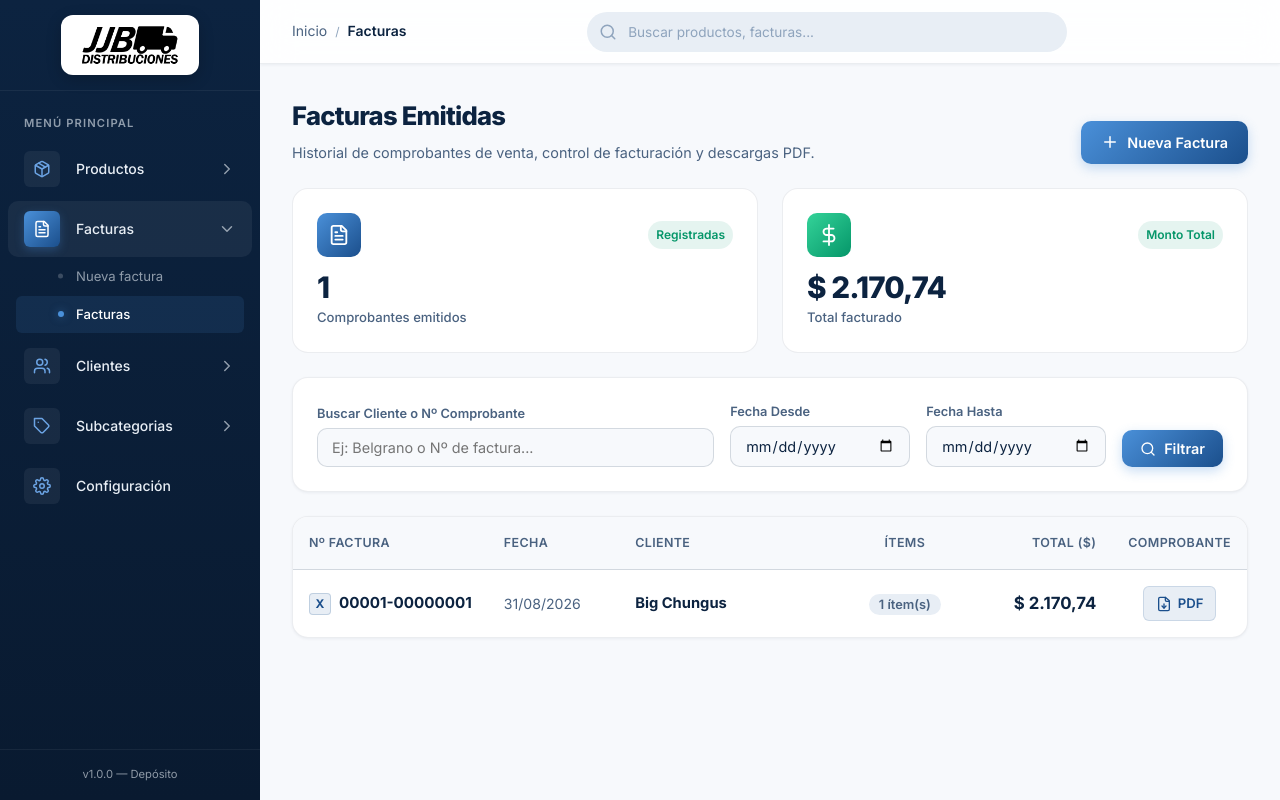
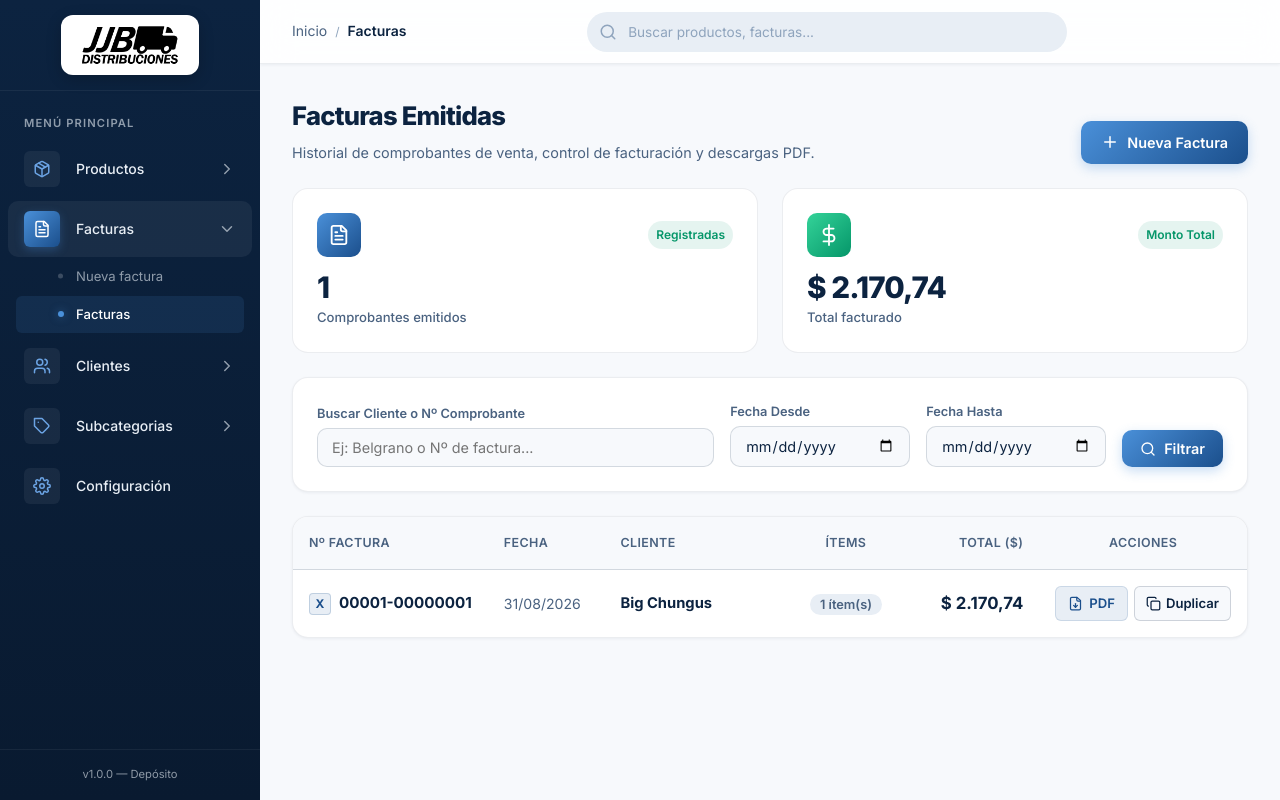
Before and after one commit to tomiingm/deposito, a Flask app: page /facturas/ in a window 1280 px wide. Run offline with Flask 3, Linux system fonts and the light colour scheme; data comes from the database, SQL or seed files in the repository.

Commit message:
ACT-22 | Función de duplicar y editar facturas

```diff
--- a/app/routes/facturas.py
+++ b/app/routes/facturas.py
@@ -172,6 +172,10 @@ def nueva_factura():
             conn.close()
 
     # GET: Cargar datos para el formulario
+    duplicar_id = request.args.get('duplicar_id', '').strip()
+    cliente_duplicar = None
+    items_duplicar = []
+
     conn = get_connection()
     clientes = []
     productos = []
@@ -193,8 +197,49 @@ def nueva_factura():
                 ganancia = float(p['ganancia']) if p['ganancia'] is not None else 0.0
                 precio_sug = costo * (1.0 + ganancia / 100.0)
                 p['precio_sugerido'] = round(precio_sug, 2)
+
+            if duplicar_id:
+                try:
+                    dup_id_int = int(duplicar_id)
+                    cursor.execute("SELECT id_factura, id_cliente FROM factura WHERE id_factura = %s", (dup_id_int,))
+                    fac_dup = cursor.fetchone()
+                    if fac_dup:
+                        cursor.execute("SELECT id_cliente, nombre FROM Cliente WHERE id_cliente = %s", (fac_dup['id_cliente'],))
+                        cli_dup = cursor.fetchone()
+                        if cli_dup:
+                            cliente_duplicar = {
+                                'id_cliente': cli_dup['id_cliente'],
+                                'nombre': cli_dup['nombre']
+                            }
+
+                        cursor.execute("""
+                            SELECT i.id_producto,
+                                   COALESCE(NULLIF(TRIM(i.descripcion), ''), p.descripcion, 'Artículo') AS descripcion,
+                                   i.cantidad,
+                                   i.precio_unitario,
+                                   i.descuento
+                            FROM item_factura i
+                            LEFT JOIN producto p ON i.id_producto = p.id_producto
+                            WHERE i.id_factura = %s
+                            ORDER BY i.id_item_factura ASC
+                        """, (dup_id_int,))
+                        raw_items = cursor.fetchall()
+                        for it in raw_items:
+                            items_duplicar.append({
+                                'id_producto': it['id_producto'],
+                                'descripcion': it['descripcion'] or '',
+                                'cantidad': int(it['cantidad'] or 1),
+                                'precio_unitario': float(it['precio_unitario']) if it['precio_unitario'] is not None else 0.0,
+                                'descuento': float(it['descuento']) if it['descuento'] is not None else 0.0
+                            })
+                        flash(f"Duplicando datos de Factura Nº {dup_id_int:05d}. Al guardar se generará un nuevo comprobante.", "info")
+                    else:
+                        flash("La factura especificada para duplicar no fue encontrada.", "error")
+                except ValueError:
+                    pass
+
         except Exception as e:
-            flash(f"Error al cargar clientes y productos: {str(e)}", "error")
+            flash(f"Error al cargar datos del formulario: {str(e)}", "error")
         finally:
             cursor.close()
             conn.close()
@@ -204,7 +249,9 @@ def nueva_factura():
         'facturas/nueva.html',
         hoy=hoy,
         clientes=clientes,
-        productos=productos
+        productos=productos,
+        cliente_duplicar=cliente_duplicar,
+        items_duplicar=items_duplicar
     )
 
 
--- a/app/static/css/styles.css
+++ b/app/static/css/styles.css
@@ -1965,6 +1965,29 @@ button {
     box-shadow: 0 2px 8px rgba(74, 144, 217, 0.3);
 }
 
+.btn-duplicate-action {
+    display: inline-flex;
+    align-items: center;
+    gap: 5px;
+    background: var(--color-snow);
+    color: var(--text-primary);
+    padding: 6px 11px;
+    border-radius: var(--radius-sm);
+    font-size: 0.82rem;
+    font-weight: 600;
+    transition: all var(--transition-fast);
+    border: 1px solid rgba(12, 35, 64, 0.18);
+    cursor: pointer;
+    text-decoration: none;
+}
+
+.btn-duplicate-action:hover {
+    background: var(--color-navy);
+    color: white;
+    border-color: transparent;
+    box-shadow: 0 2px 8px rgba(12, 35, 64, 0.25);
+}
+
 /* ── Estilos para Ítems de Descuento y Deducciones ── */
 .btn-add-discount {
     background: rgba(239, 68, 68, 0.08);
--- a/app/templates/facturas/listar.html
+++ b/app/templates/facturas/listar.html
@@ -129,12 +129,12 @@
         <table class="catalog-table">
             <thead>
                 <tr>
-                    <th style="width: 15%;">Nº Factura</th>
-                    <th style="width: 15%;">Fecha</th>
-                    <th style="width: 30%;">Cliente</th>
+                    <th style="width: 14%;">Nº Factura</th>
+                    <th style="width: 13%;">Fecha</th>
+                    <th style="width: 26%;">Cliente</th>
                     <th style="width: 12%; text-align: center;">Ítems</th>
-                    <th style="width: 18%; text-align: right;">Total ($)</th>
-                    <th style="width: 10%; text-align: center;">Comprobante</th>
+                    <th style="width: 17%; text-align: right;">Total ($)</th>
+                    <th style="width: 18%; text-align: center;">Acciones</th>
                 </tr>
             </thead>
             <tbody>
@@ -166,10 +166,16 @@
                             </strong>
                         </td>
                         <td style="text-align: center;">
-                            <a href="{{ url_for('facturas.ver_pdf', id_factura=f.id_factura) }}" target="_blank" class="btn-pdf-action" title="Abrir y descargar PDF">
-                                <svg xmlns="http://www.w3.org/2000/svg" width="16" height="16" viewBox="0 0 24 24" fill="none" stroke="currentColor" stroke-width="2" stroke-linecap="round" stroke-linejoin="round"><path d="M14 2H6a2 2 0 0 0-2 2v16a2 2 0 0 0 2 2h12a2 2 0 0 0 2-2V7Z"/><path d="M14 2v4a2 2 0 0 0 2 2h4"/><polyline points="9 15 12 18 15 15"/><line x1="12" y1="12" x2="12" y2="18"/></svg>
-                                PDF
-                            </a>
+                            <div style="display: flex; align-items: center; justify-content: center; gap: 6px;">
+                                <a href="{{ url_for('facturas.ver_pdf', id_factura=f.id_factura) }}" target="_blank" class="btn-pdf-action" title="Abrir y descargar PDF">
+                                    <svg xmlns="http://www.w3.org/2000/svg" width="15" height="15" viewBox="0 0 24 24" fill="none" stroke="currentColor" stroke-width="2" stroke-linecap="round" stroke-linejoin="round"><path d="M14 2H6a2 2 0 0 0-2 2v16a2 2 0 0 0 2 2h12a2 2 0 0 0 2-2V7Z"/><path d="M14 2v4a2 2 0 0 0 2 2h4"/><polyline points="9 15 12 18 15 15"/><line x1="12" y1="12" x2="12" y2="18"/></svg>
+                                    PDF
+                                </a>
+                                <a href="{{ url_for('facturas.nueva_factura', duplicar_id=f.id_factura) }}" class="btn-duplicate-action" title="Duplicar y editar esta factura como una nueva">
+                                    <svg xmlns="http://www.w3.org/2000/svg" width="15" height="15" viewBox="0 0 24 24" fill="none" stroke="currentColor" stroke-width="2" stroke-linecap="round" stroke-linejoin="round"><rect width="14" height="14" x="8" y="8" rx="2" ry="2"/><path d="M4 16c-1.1 0-2-.9-2-2V4c0-1.1.9-2 2-2h10c1.1 0 2 .9 2 2"/></svg>
+                                    Duplicar
+                                </a>
+                            </div>
                         </td>
                     </tr>
                     {% endfor %}
```
Also changed, not shown: app/templates/facturas/nueva.html (+38 -14 lines).
